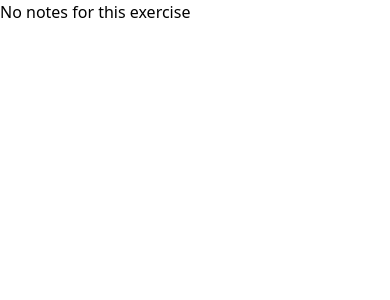
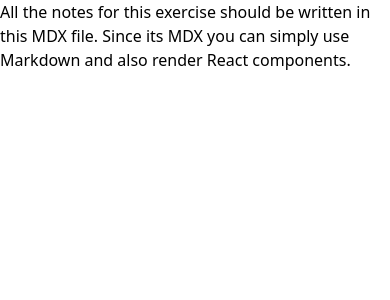
Before and after one commit to itaditya/workshop-platform, a Next.js app: page /exercises/exercise-3/notes in a window 390 px wide. Shown: the top 300 px of the page. Built offline with nearby package versions, Linux system fonts and the light colour scheme; a small style sheet from the web is missing.

Commit message:
fix responsive

```diff
--- a/birla-templates/exercise/exercise-$NAME/notes.mdx
+++ b/birla-templates/exercise/exercise-$NAME/notes.mdx
@@ -1 +1 @@
-No notes for this exercise
+All the notes for this exercise should be written in this MDX file. Since its MDX you can simply use Markdown and also render React components.
--- a/src/pages/exercises/exercise-3/notes.mdx
+++ b/src/pages/exercises/exercise-3/notes.mdx
@@ -1 +1 @@
-No notes for this exercise
+All the notes for this exercise should be written in this MDX file. Since its MDX you can simply use Markdown and also render React components.
--- a/src/reusable/ExerciseLayout.js
+++ b/src/reusable/ExerciseLayout.js
@@ -25,7 +25,7 @@
 function PaginateLink({ exerciseId, disabled, children }) {
   const classes = cn('bg-orange-700 text-white px-4 py-2 rounded-md font-semibold tracking-wider select-none', {
     'bg-opacity-50 cursor-not-allowed': disabled,
-    'hover:bg-orange-800 focus:outline-black': !disabled,
+    'hover:bg-orange-800 active:bg-orange-900 focus:outline-black': !disabled,
   });
 
   if (disabled) {
@@ -112,7 +112,7 @@
           key="notes-section"
           initial={{ opacity: 0, y: -10 }}
           animate={{ opacity: 1, y: 0 }}
-          className="prose min-w-content"
+          className="prose"
         >
           {notes}
         </motion.section>
--- a/tailwind.config.js
+++ b/tailwind.config.js
@@ -2,9 +2,6 @@
   theme: {
     extend: {
       maxWidth: {
-        content: '65ch',
-      },
-      minWidth: {
         content: '65ch',
       },
       gridTemplateRows: {
```
